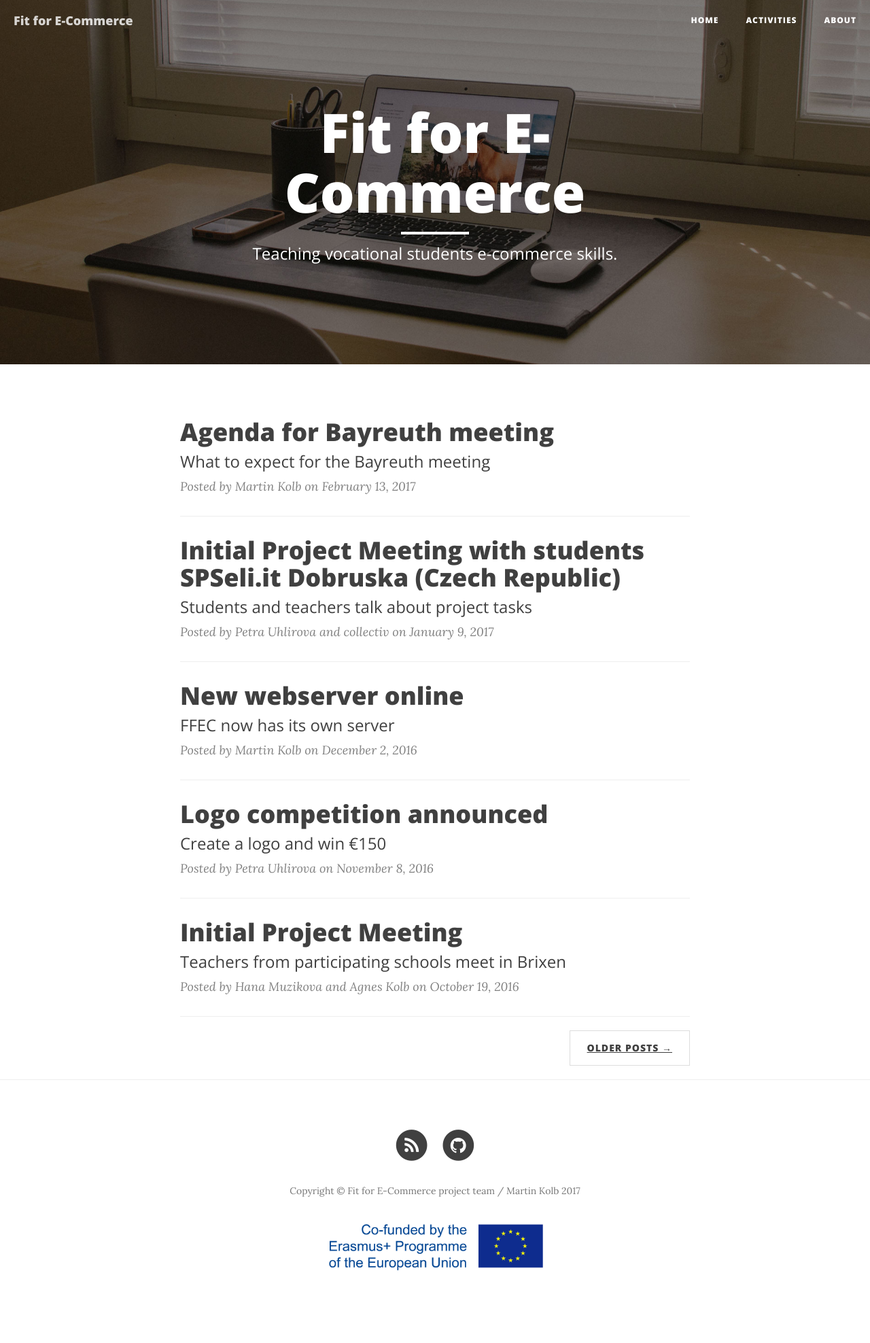
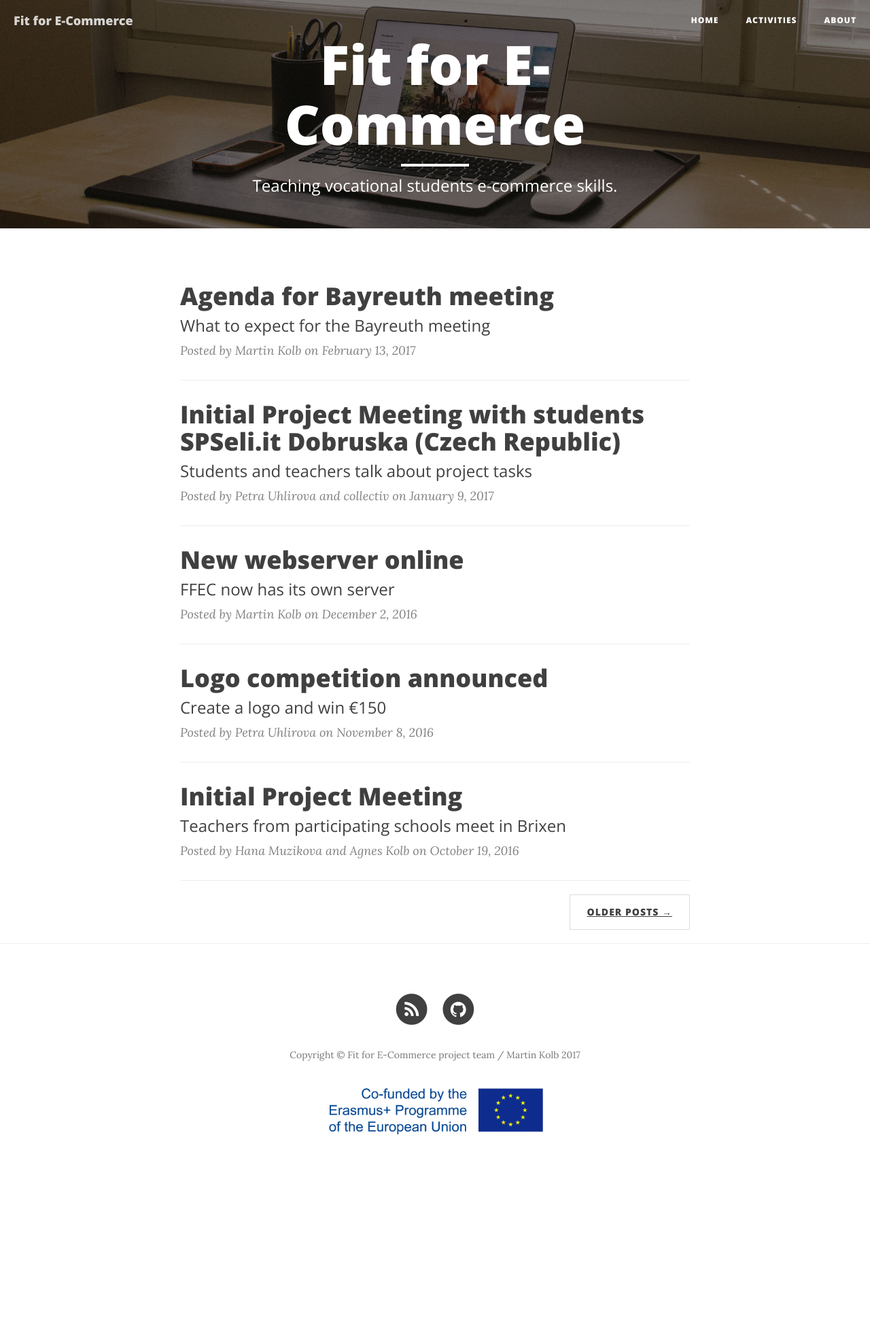
Before and after one commit to fitforecommerce/fitforecommerce.github.io, a Jekyll site: the page built from index.html, in a window 1280 px wide. Shown: the whole page at 68% size. Built offline with Jekyll 4.4.1, drawn with Linux system fonts in a browser that asks for light colours; nearby versions of some CDN libraries; the list of posts is cut into pages by our own code; after the commit the page ends 1776 px from its top, so only the background shows below that.

Commit message:
change head height

```diff
--- a/css/clean-blog.css
+++ b/css/clean-blog.css
@@ -153,7 +153,7 @@ hr.small {
   .intro-header .site-heading,
   .intro-header .post-heading,
   .intro-header .page-heading {
-    padding: 150px 0;
+    padding: 2.5em 0;
   }
 }
 .intro-header .site-heading,
```
